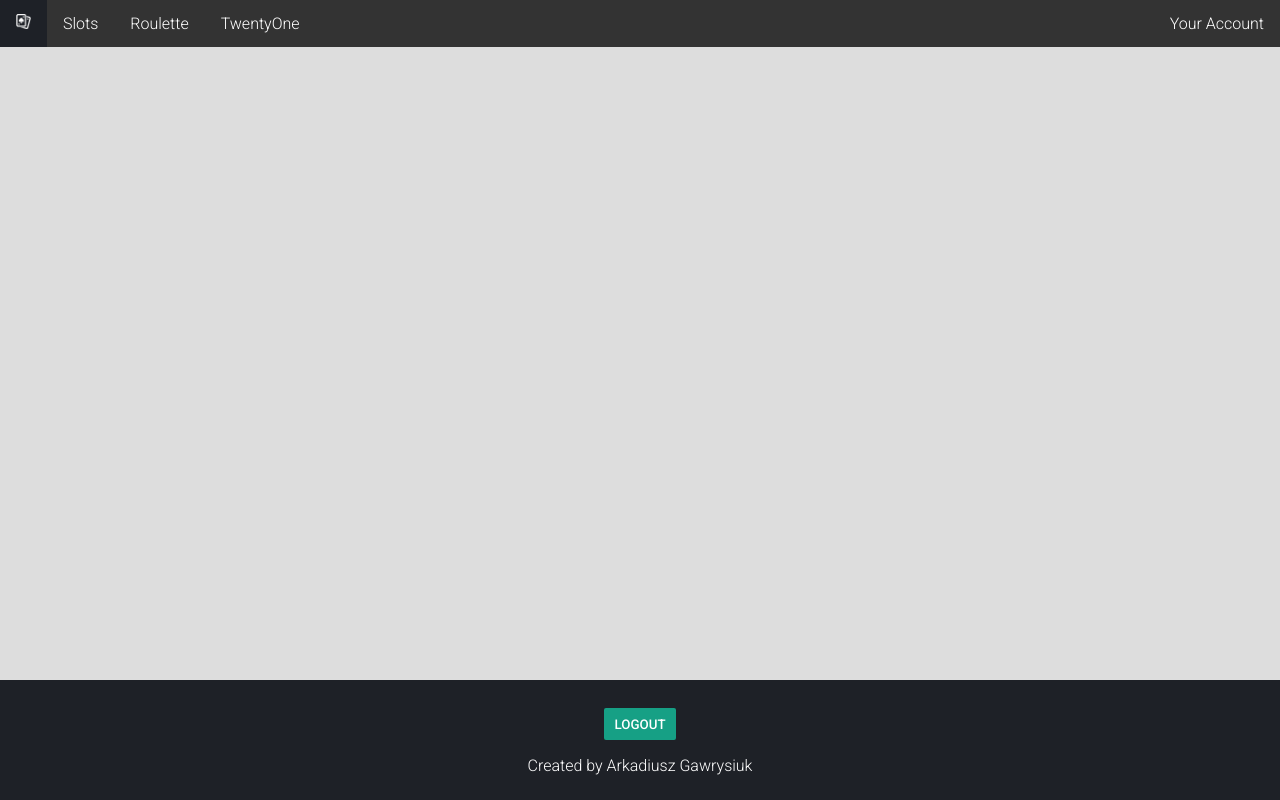
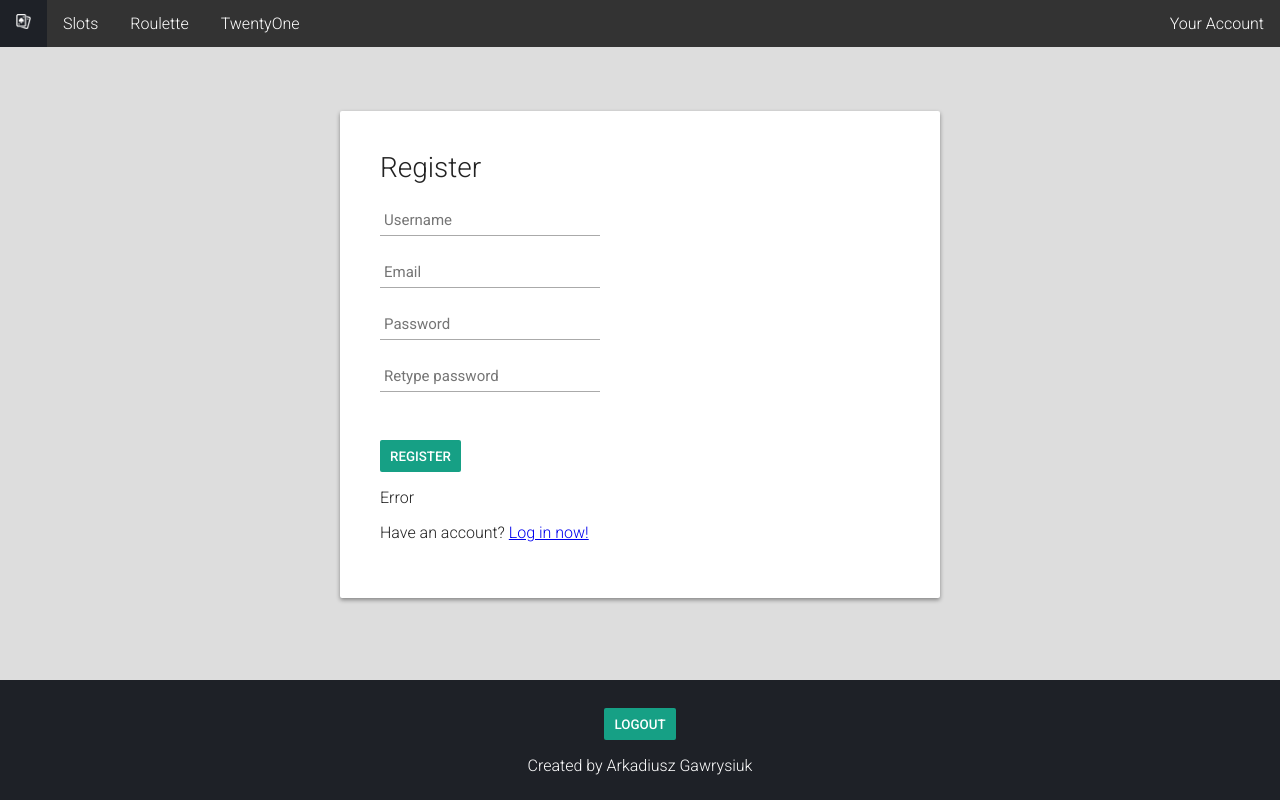
Before and after one commit to agawrysiuk/casino-spring-boot, an Angular app in the folder casino-frontend/: page /register in a window 1280 px wide. Before the commit this address led to /. Built offline with nearby package versions, Linux system fonts and the light colour scheme.

Commit message:
Added Register Component

```diff
--- a/casino-frontend/src/app/app-routing.module.ts
+++ b/casino-frontend/src/app/app-routing.module.ts
@@ -2,10 +2,12 @@ import { NgModule } from '@angular/core';
 import { Routes, RouterModule } from '@angular/router';
 import {HomeComponent} from "./modules/home/home.component";
 import {LoginComponent} from "./modules/login/login.component";
+import {RegisterComponent} from "./modules/register/register.component";
 
 const routes: Routes = [
   { path: 'home', component: HomeComponent},
   { path: 'login', component: LoginComponent},
+  { path: 'register', component: RegisterComponent},
   { path: '', redirectTo: 'home', pathMatch: 'full'}
 ];
 
--- a/casino-frontend/src/app/modules/login/login.component.html
+++ b/casino-frontend/src/app/modules/login/login.component.html
@@ -4,9 +4,9 @@
     <p *ngIf="loginFailed" id="loginPrintError" class="error">Wrong user or password</p>
     <form [formGroup]="form" id="loginForm" method="post" (submit)="login()">
       <label for="username">Username</label>:
-      <input type="text" formControlName="username" id="username" name="username" autofocus="autofocus"/> <br/>
+      <input class="input" type="text" formControlName="username" id="username" name="username" autofocus="autofocus"/> <br/>
       <label for="password">Password</label>:
-      <input type="password" formControlName="password" id="password" name="password"/> <br/>
+      <input class="input" type="password" formControlName="password" id="password" name="password"/> <br/>
       <input type="submit" name="login" value="Log in" form="loginForm"/><br/>
       <p>Don't have an account? <a routerLink="/register">Register one now!</a></p>
     </form>
--- /dev/null
+++ b/casino-frontend/src/app/modules/register/register.component.html
@@ -0,0 +1,22 @@
+<div id="login-box">
+  <div class="registrationForm">
+    <h1>Register</h1>
+    <form [formGroup]="form" id="registerForm" action="" method="POST" enctype="utf8" (submit)="register()">
+      <div>
+        <input class="input" formControlName="username" id="usernameInput" type="text" placeholder="Username"/>
+      </div>
+      <div>
+        <input class="input" formControlName="email" id="emailInput" type="email" placeholder="Email"/>
+      </div>
+      <div>
+        <input class="input" formControlName="password" id="passwordInput" type="password" placeholder="Password" (blur)="checkRetypedPassword()"/>
+      </div>
+      <div>
+        <input class="input" formControlName="retypedPassword" id="matchingPasswordInput" type="password" placeholder="Retype password" (keyup)="checkRetypedPassword()"/>
+      </div>
+      <input value="Register" name="register" type="submit" form="registerForm"/>
+      <p id="errorParagraph">Error</p>
+    </form>
+    <p>Have an account? <a routerLink="/login">Log in now!</a></p>
+  </div>
+</div>
--- /dev/null
+++ b/casino-frontend/src/app/modules/register/register.component.ts
@@ -0,0 +1,37 @@
+import { Component, OnInit } from '@angular/core';
+import {FormBuilder, FormGroup, Validators} from "@angular/forms";
+
+@Component({
+  selector: 'app-register',
+  templateUrl: './register.component.html',
+  styleUrls: ['./register.component.scss']
+})
+export class RegisterComponent implements OnInit {
+
+  form: FormGroup;
+
+  constructor(private fb: FormBuilder) {
+    this.form = fb.group({
+      username: ['', Validators.required],
+      password: ['', Validators.required],
+      retypedPassword: ['', Validators.required],
+      email: ['', Validators.required, Validators.email]
+    });
+  }
+
+  ngOnInit(): void {
+  }
+
+  register() {
+
+  }
+
+  checkRetypedPassword() {
+    if(this.form.controls.password.value !== this.form.controls.retypedPassword.value) {
+      this.form.controls.retypedPassword.setErrors({'invalid': true});
+    } else {
+      this.form.controls.retypedPassword.setErrors(null);
+    }
+  }
+
+}
--- a/casino-frontend/src/styles.scss
+++ b/casino-frontend/src/styles.scss
@@ -103,10 +103,7 @@ h1 {
   font-size: 28px;
 }
 
-input[type="text"],
-input[type="date"],
-input[type="email"],
-input[type="password"] {
+.input {
   display: block;
   box-sizing: border-box;
   margin-bottom: 20px;
@@ -121,10 +118,12 @@ input[type="password"] {
   transition: 0.2s ease;
 }
 
-input[type="text"]:focus,
-input[type="date"]:focus,
-input[type="email"]:focus,
-input[type="password"]:focus {
+.input.ng-dirty.ng-invalid {
+  border-bottom: 1px solid #a00000 !important;
+  color: #a00000;
+}
+
+.input:focus {
   border-bottom: 2px solid #16a085;
   color: #16a085;
   transition: 0.2s ease;
```
Also changed, not shown: casino-frontend/src/app/app.module.ts (+5 -2 lines), casino-frontend/src/app/modules/register/register.component.scss (added).
